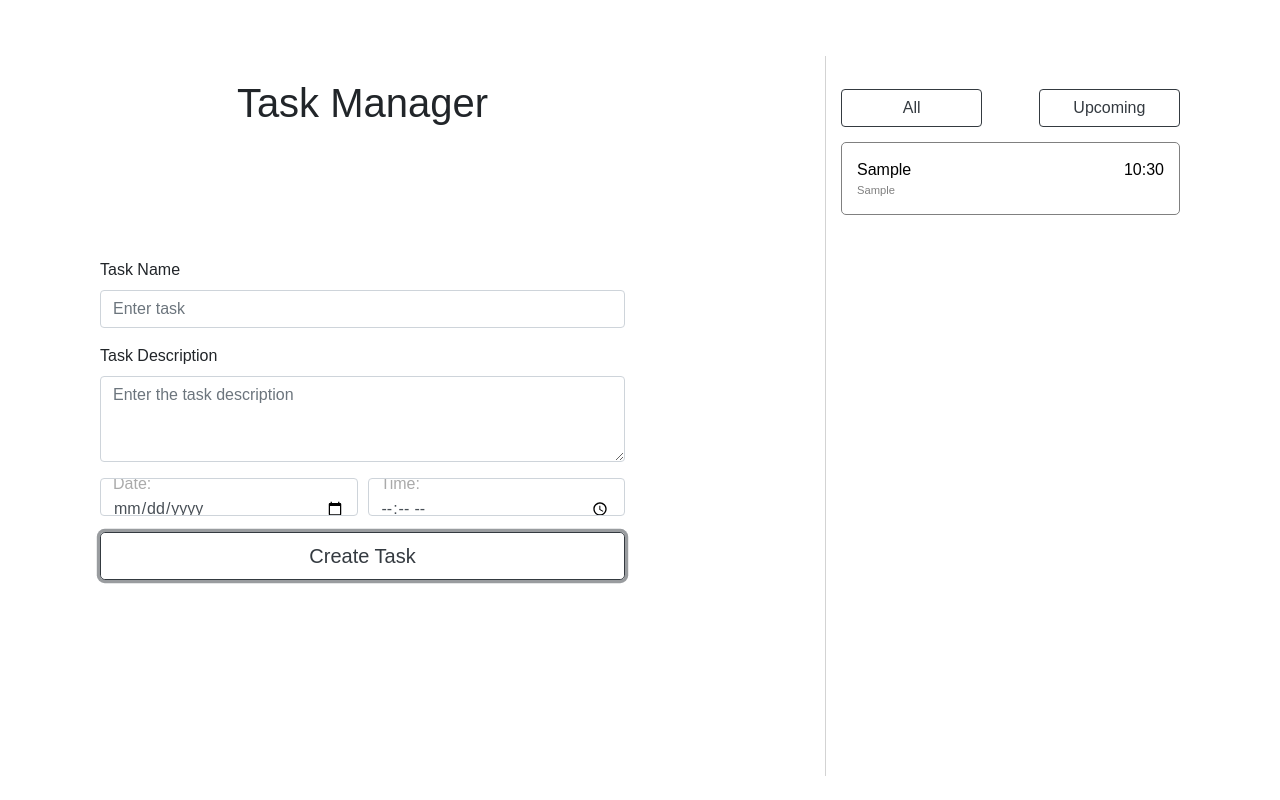
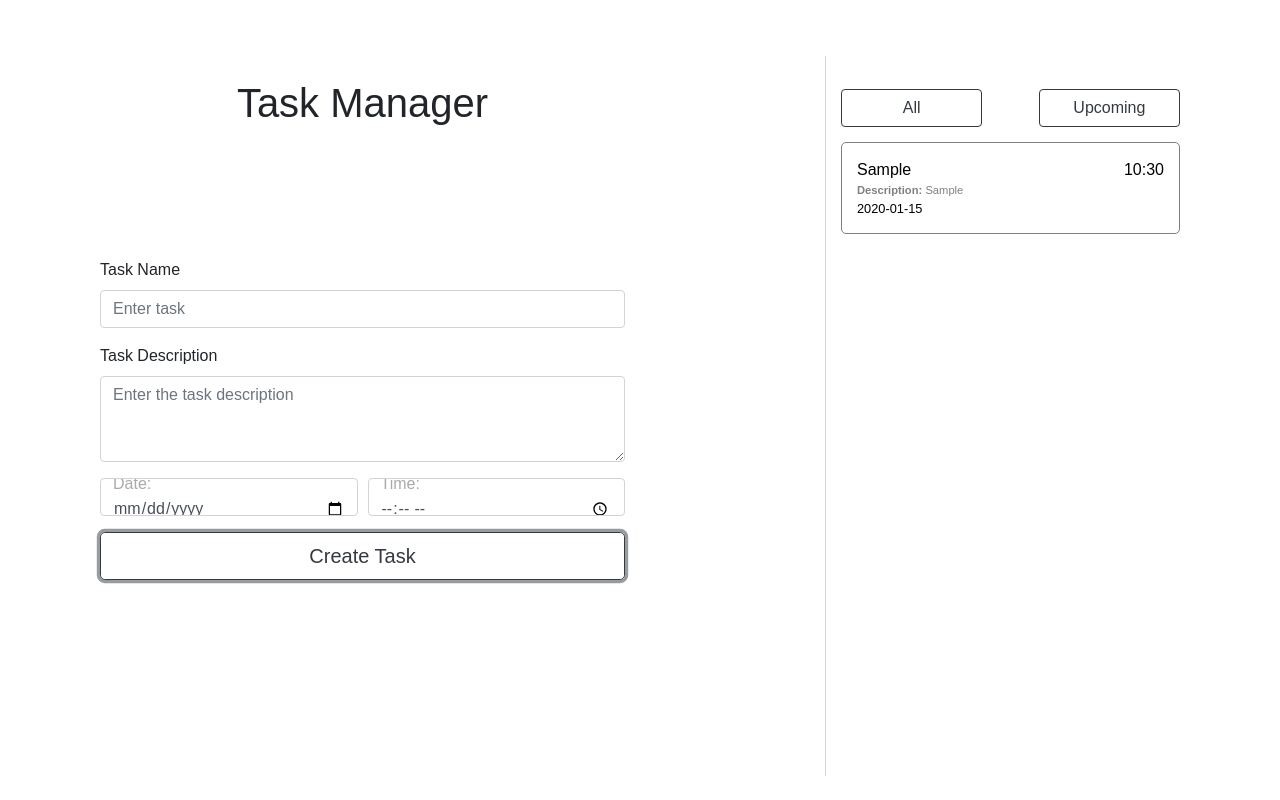
Before and after one commit to zmmsayeed/task-manager, a React (Create React App) app: page / in a window 1280 px wide. Both pictures are taken after typing "Sample", "Sample", "2020-01-15", "10:30" into the empty fields and a click on the button "Create Task". Built offline with nearby package versions, Linux system fonts and the light colour scheme.

Commit message:
Final code

```diff
--- a/src/components/TodoItems.css
+++ b/src/components/TodoItems.css
@@ -8,3 +8,9 @@
     font-size: 0.7em;
     color: gray;
 }
+
+.taskDate {
+    display: block;
+    width: 100%;
+    font-size: 0.8em;
+}
--- a/src/components/TodoItems.js
+++ b/src/components/TodoItems.js
@@ -5,7 +5,8 @@ class TodoItems extends Component {
     createTasks(item) {
     return <li key={item.key}>{item.text}
                <span className="tasktime">{item.time}</span>
-               <span className="taskDesc">{ item.description }</span>
+               <span className="taskDesc"><b>Description:</b> { item.description }</span>
+               <span className="taskDate">{ item.date }</span>
             </li>
     }
 
--- a/src/components/TodoList.js
+++ b/src/components/TodoList.js
@@ -1,6 +1,6 @@
 import React, { Component } from 'react';
 import TodoItems from './TodoItems';
-import moment from 'moment';
+// import moment from 'moment';
 
 import 'bootstrap/dist/css/bootstrap.css';
 import './TodoList.css';
@@ -68,15 +68,36 @@ class TodoList extends Component {
         e.preventDefault();
 
         var today = new Date();
-        var presentTime = today.getHours() + ":" + today.getMinutes();
+
+        var hours = today.getHours();
+        if(hours<10) {
+            hours = "0"+hours;
+        }
+        var minutes = today.getMinutes();
+        if(minutes<10) {
+            minutes = "0"+hours;
+        }
+        var presentTime = hours + ":" + minutes;
         // console.log(presentTime);
 
-        var presentDate = today.getFullYear() + "-" + (today.getMonth()+1) + "-" + today.getDate();
-        // console.log(presentDate);
+        var month = (today.getMonth()+1)
+        if(month<10){
+            month = "0"+month
+        }
+        var day = today.getDate()
+        if(day<10){
+            day = "0"+day
+        }
+        var presentDate = today.getFullYear() + "-" + month + "-" + day;
+        console.log(presentDate)
+
+        // var presentDate = today.getFullYear() + "-" + (today.getMonth()+1) + "-" + today.getDate();
+        // // console.log(presentDate);
 
         var filteredItems = [];
         this.state.items.map(item => {
-            if(moment.parseZone(item.date).isAfter(presentDate) || item.time > presentTime) {
+            // if(moment.parseZone(item.date).isAfter(presentDate) || item.time > presentTime) {
+            if(item.date > presentDate || item.time > presentTime) {
                 filteredItems.push(item);
             }
             return filteredItems;
```
